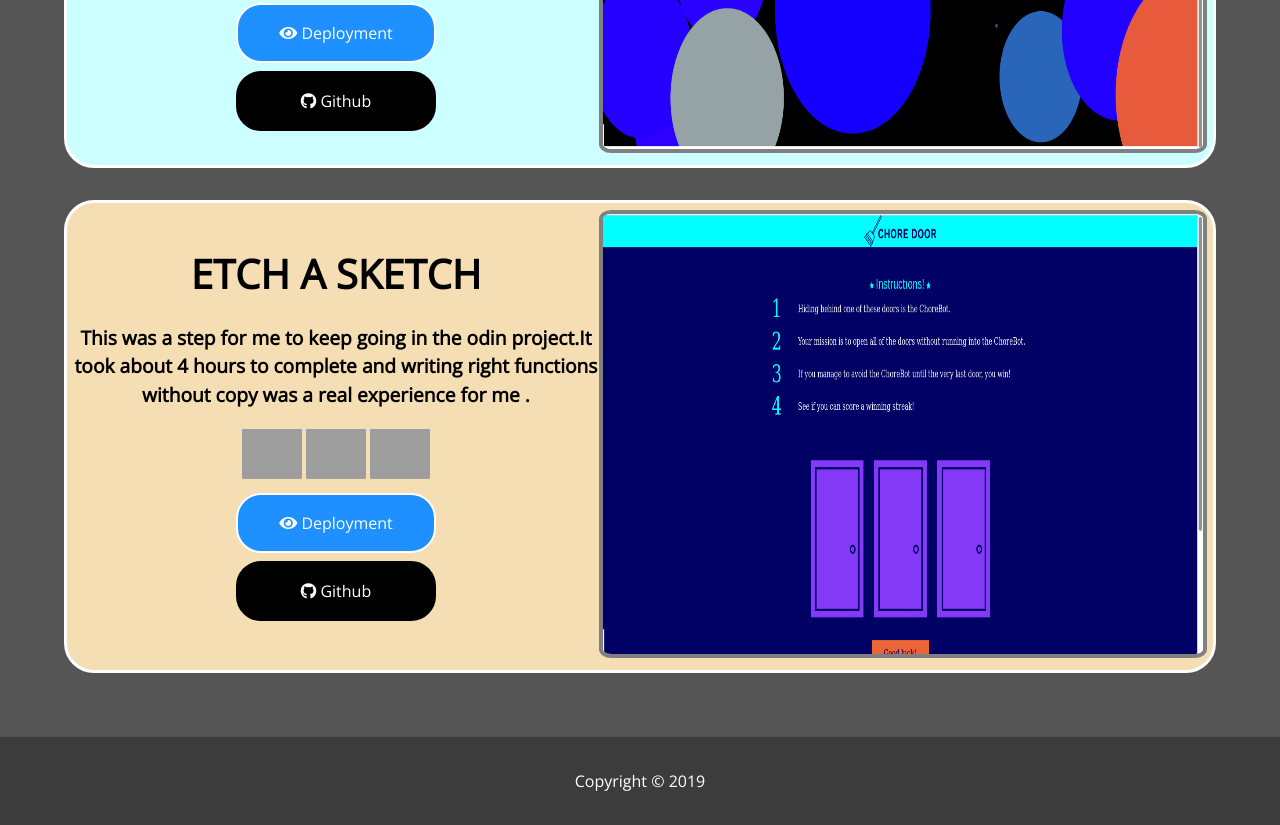
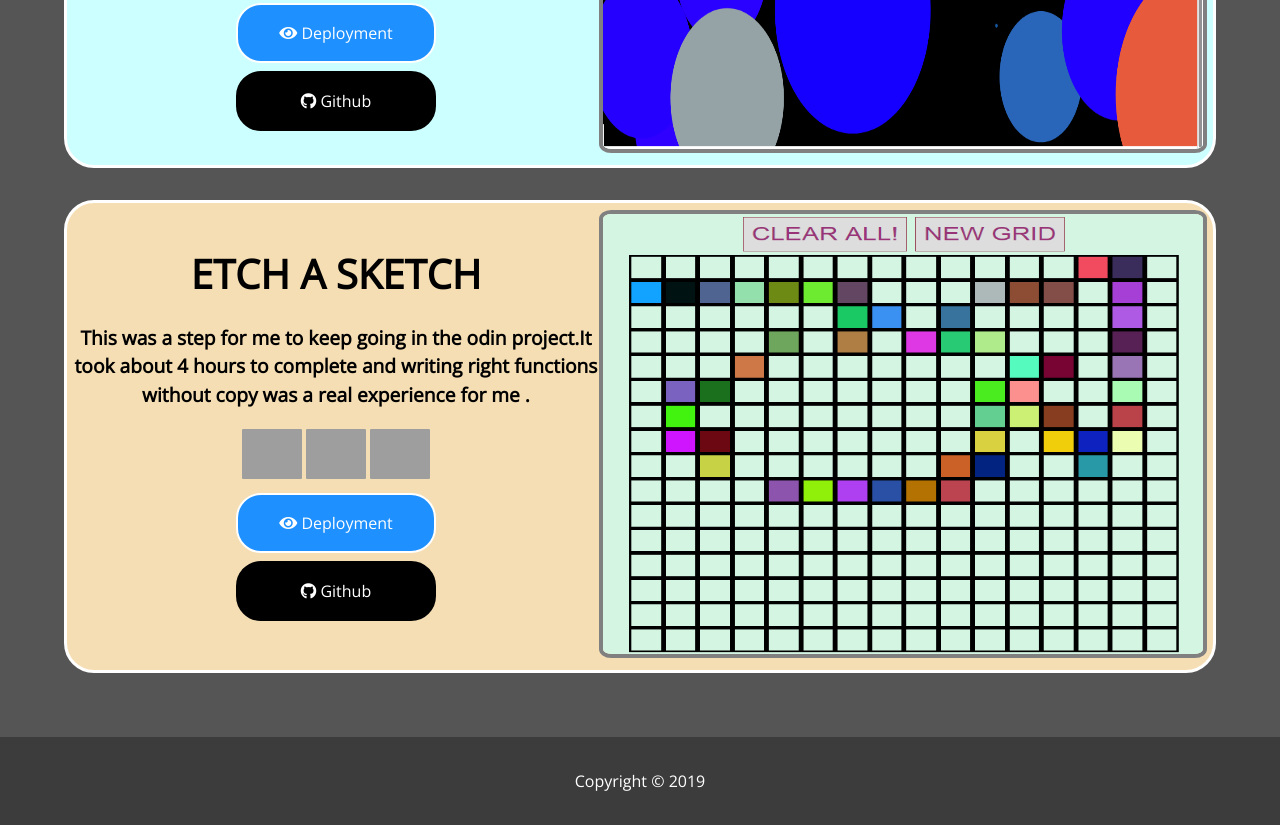
Before and after one commit to rizikolik/portfolio_page, a website: page content/works.html in a window 1280 px wide. Shown: the part 3241-4066 px from the top of the page. Drawn offline with nearby package versions, Linux system fonts and the light colour scheme; grey boxes are pictures that could not be loaded.

Commit message:
Update works.html

```diff
--- a/content/works.html
+++ b/content/works.html
@@ -216,7 +216,7 @@
                     </div>
                     <div class="imga">
                         <a href="https://rizikolik.github.io/ETCH-A-SKETCH/">
-                            <img src="./img/Find-door.png" alt="project1">
+                            <img src="./img/etch_a_sketch.png" alt="project1">
                         </a>
                     </div>
                 </div>
```
